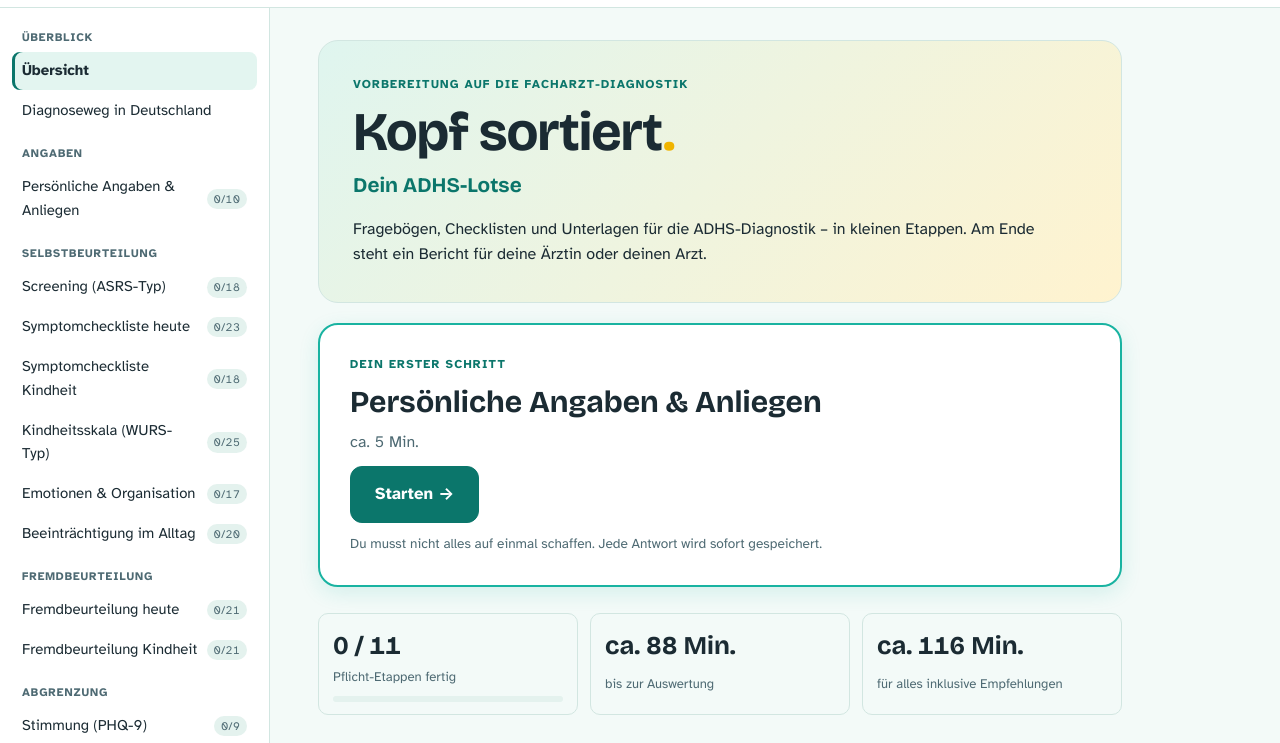
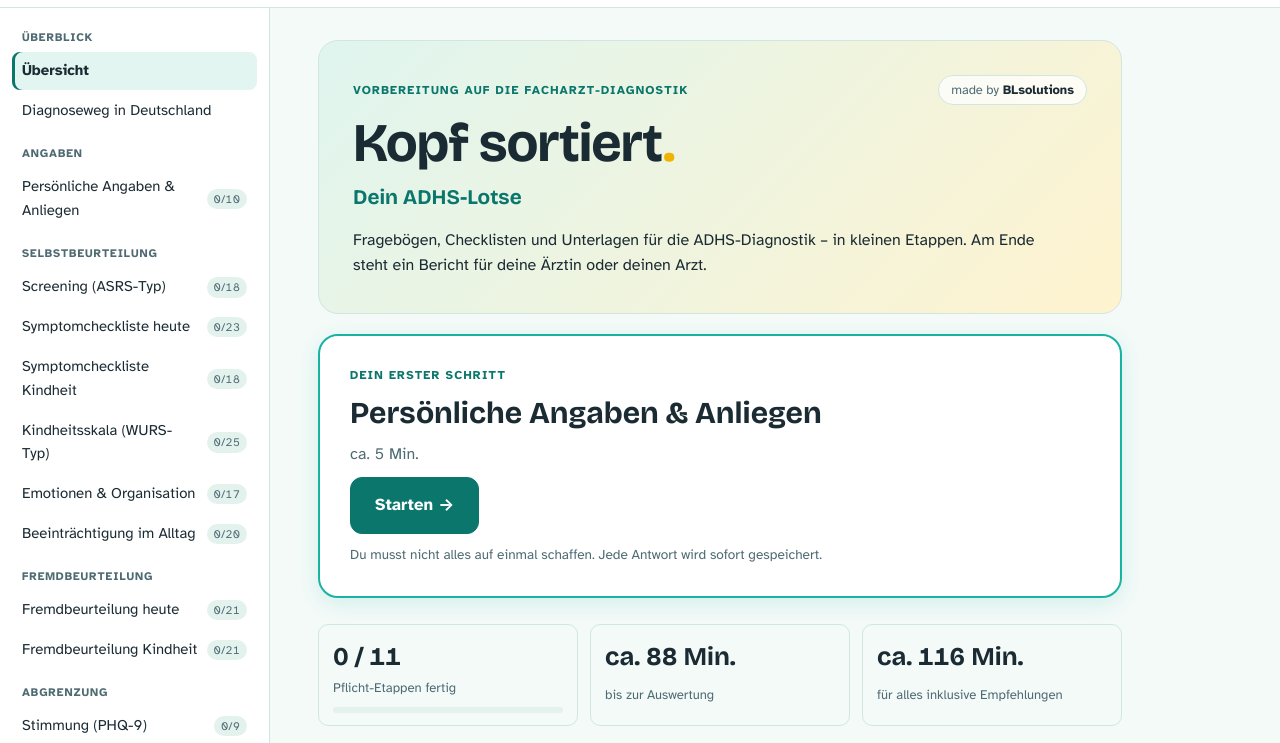
Before and after one commit to Basti412/basti, a plain HTML site: page adhs-app/index.html in a window 1280 px wide. Shown: the part 48-791 px from the top of the page. Drawn offline with nearby package versions, Linux system fonts and the light colour scheme.

Commit message:
Branding „made by BLsolutions“ auch oben auf der Startseite
Co-Authored-By: Claude Opus 5.5 <noreply@anthropic.com>
Claude-Session: https://claude.ai/code/session_01Rq1iFMpDEYJT52iRaQQ36D

```diff
--- a/adhs-app/app.js
+++ b/adhs-app/app.js
@@ -627,7 +627,7 @@
     const restReq = requiredMods().filter((m) => !complete(m)).reduce((t, m) => t + minutesLeft(m), 0);
     const np = progress(nxt);
     const started = allProg.d > 0;
-    return `<header class="hero"><p class="eyebrow">Vorbereitung auf die Facharzt-Diagnostik</p>
+    return `<header class="hero"><div class="hero-top"><p class="eyebrow">Vorbereitung auf die Facharzt-Diagnostik</p><span class="hero-brand">made by <b>${BRAND}</b></span></div>
       <h1 class="hero-name">Kopf sortiert<span class="dot">.</span></h1>
       <p class="hero-tag">Dein ADHS-Lotse</p>
       <p class="intro">Fragebögen, Checklisten und Unterlagen für die ADHS-Diagnostik – in kleinen Etappen. Am Ende steht ein Bericht für deine Ärztin oder deinen Arzt.</p>
--- a/adhs-app/styles.css
+++ b/adhs-app/styles.css
@@ -461,6 +461,12 @@ body.calm *, body.calm *::before { animation: none !important; transition: none
 .rep-credit { margin-top: 18px !important; padding-top: 10px; border-top: 1px solid var(--line); font-size: .8rem; color: var(--muted); text-align: center; }
 @media print { .site-foot { display: none; } }
 
+
+/* Branding oben auf der Startseite */
+.hero-top { display: flex; flex-wrap: wrap; align-items: center; justify-content: space-between; gap: 8px 16px; }
+.hero-brand { display: inline-flex; align-items: center; gap: 4px; padding: 4px 12px; border-radius: 99px; background: color-mix(in srgb, var(--surface) 75%, transparent); border: 1px solid var(--line); font-size: .8rem; color: var(--muted); white-space: nowrap; }
+.hero-brand b { color: var(--ink); font-weight: 700; }
+
 /* Mobil */
 @media (max-width: 860px) {
   .layout { grid-template-columns: minmax(0, 1fr); }
@@ -503,3 +509,4 @@ body.calm *, body.calm *::before { animation: none !important; transition: none
 }
 
 .pane-sec.danger-row { display: flex; flex-wrap: wrap; gap: 8px; align-items: center; }
+@media (max-width: 560px) { .hero-brand { order: -1; } }
```
